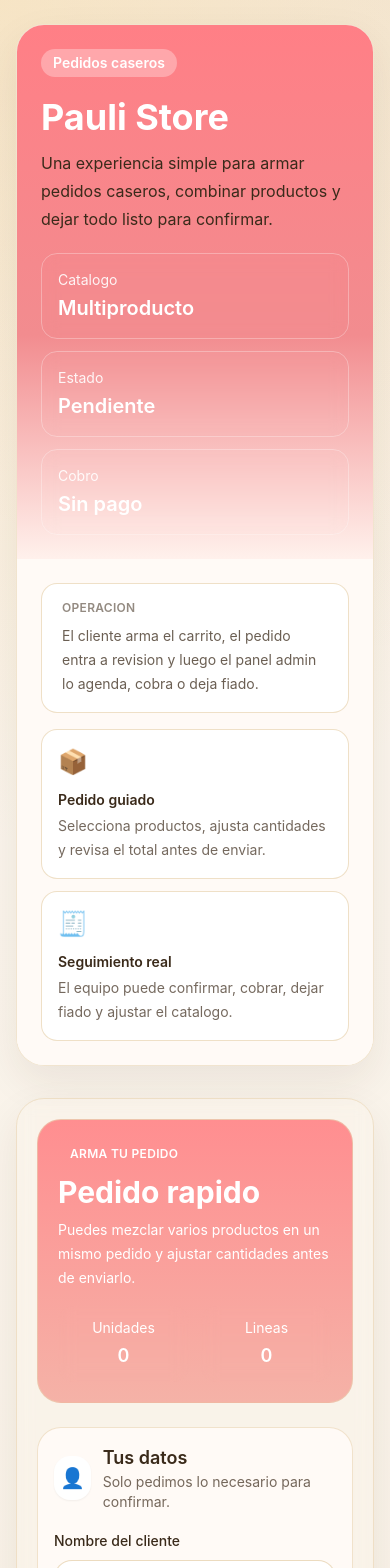
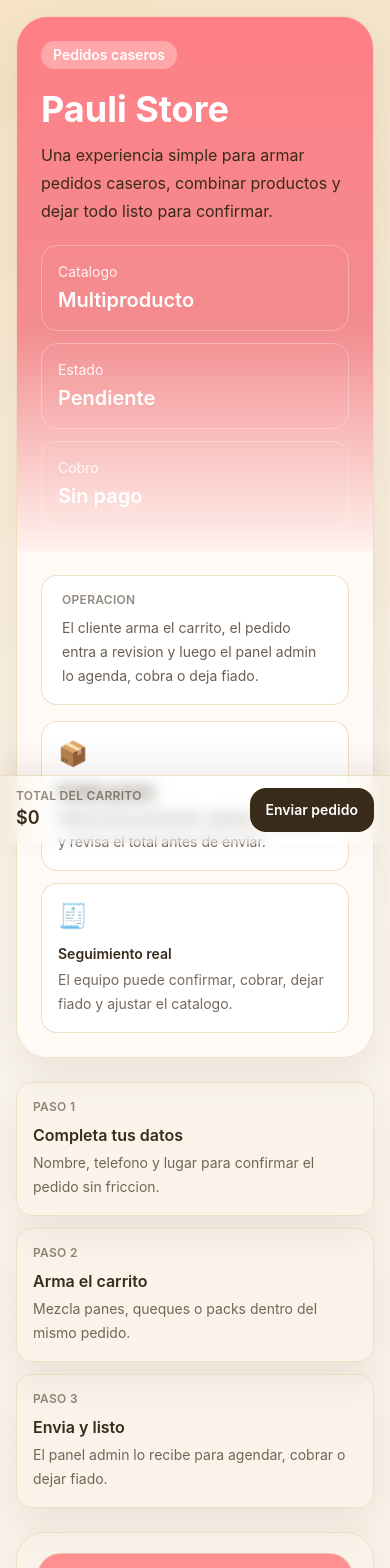
Before and after one commit to kanfuk/perfume-store, a Next.js app: page / in a window 390 px wide. Shown: the top 1568 px of the page. Built offline with nearby package versions, Linux system fonts and the light colour scheme; no server answers; the database is empty.

Commit message:
Pulsa experiencia cliente tipo app

```diff
--- a/app/page.tsx
+++ b/app/page.tsx
@@ -2,8 +2,8 @@ import { OrderForm } from "@/components/OrderForm";
 
 export default function HomePage() {
   return (
-    <main className="mx-auto flex min-h-screen w-full max-w-7xl flex-col gap-8 px-4 py-6 sm:px-6 lg:px-8">
-      <section className="overflow-hidden rounded-[28px] border border-border/60 bg-white/90 shadow-soft backdrop-blur">
+    <main className="mx-auto flex min-h-screen w-full max-w-6xl flex-col gap-6 px-4 py-4 sm:px-6 lg:gap-8 lg:px-8 lg:py-6">
+      <section className="overflow-hidden rounded-[32px] border border-border/60 bg-white/92 shadow-soft backdrop-blur">
         <div className="grid gap-0 lg:grid-cols-[1.1fr_0.9fr]">
           <div className="bg-[linear-gradient(180deg,#ff7f86_0%,#f28c8f_58%,#fff1ec_100%)] p-6 sm:p-8">
             <div className="space-y-5">
@@ -67,6 +67,36 @@ export default function HomePage() {
         </div>
       </section>
 
+      <section className="grid gap-3 sm:grid-cols-3">
+        <div className="rounded-2xl border border-border/60 bg-white/92 p-4 shadow-soft">
+          <div className="text-xs font-semibold uppercase tracking-wide text-ink/55">
+            Paso 1
+          </div>
+          <div className="mt-2 text-base font-semibold text-ink">Completa tus datos</div>
+          <div className="mt-1 text-sm leading-6 text-ink/70">
+            Nombre, telefono y lugar para confirmar el pedido sin friccion.
+          </div>
+        </div>
+        <div className="rounded-2xl border border-border/60 bg-white/92 p-4 shadow-soft">
+          <div className="text-xs font-semibold uppercase tracking-wide text-ink/55">
+            Paso 2
+          </div>
+          <div className="mt-2 text-base font-semibold text-ink">Arma el carrito</div>
+          <div className="mt-1 text-sm leading-6 text-ink/70">
+            Mezcla panes, queques o packs dentro del mismo pedido.
+          </div>
+        </div>
+        <div className="rounded-2xl border border-border/60 bg-white/92 p-4 shadow-soft">
+          <div className="text-xs font-semibold uppercase tracking-wide text-ink/55">
+            Paso 3
+          </div>
+          <div className="mt-2 text-base font-semibold text-ink">Envia y listo</div>
+          <div className="mt-1 text-sm leading-6 text-ink/70">
+            El panel admin lo recibe para agendar, cobrar o dejar fiado.
+          </div>
+        </div>
+      </section>
+
       <OrderForm />
     </main>
   );
--- a/components/OrderForm.tsx
+++ b/components/OrderForm.tsx
@@ -162,8 +162,9 @@ export function OrderForm() {
   };
 
   return (
-    <section className="grid gap-6 xl:grid-cols-[1.25fr_0.85fr]">
+    <section className="grid gap-6 pb-24 xl:grid-cols-[1.2fr_0.8fr] xl:pb-0">
       <form
+        id="customer-order-form"
         className="space-y-6 rounded-[28px] border border-border/60 bg-white/92 p-5 shadow-soft backdrop-blur sm:p-6"
         onSubmit={handleSubmit}
       >
@@ -444,6 +445,27 @@ export function OrderForm() {
           </div>
         ) : null}
       </aside>
+
+      <div className="fixed inset-x-0 bottom-0 z-30 border-t border-border/70 bg-white/94 px-4 py-3 shadow-[0_-12px_30px_rgba(58,42,26,0.08)] backdrop-blur xl:hidden">
+        <div className="mx-auto flex w-full max-w-6xl items-center justify-between gap-4">
+          <div className="min-w-0">
+            <div className="text-xs font-semibold uppercase tracking-wide text-ink/55">
+              Total del carrito
+            </div>
+            <div className="truncate text-lg font-semibold text-ink">
+              {formatCurrency(total)}
+            </div>
+          </div>
+          <button
+            type="submit"
+            form="customer-order-form"
+            disabled={submitting || loadingProducts || products.length === 0}
+            className="shrink-0 rounded-2xl bg-ink px-4 py-3 text-sm font-semibold text-white transition hover:opacity-90"
+          >
+            {submitting ? "Enviando..." : "Enviar pedido"}
+          </button>
+        </div>
+      </div>
     </section>
   );
 }
```
